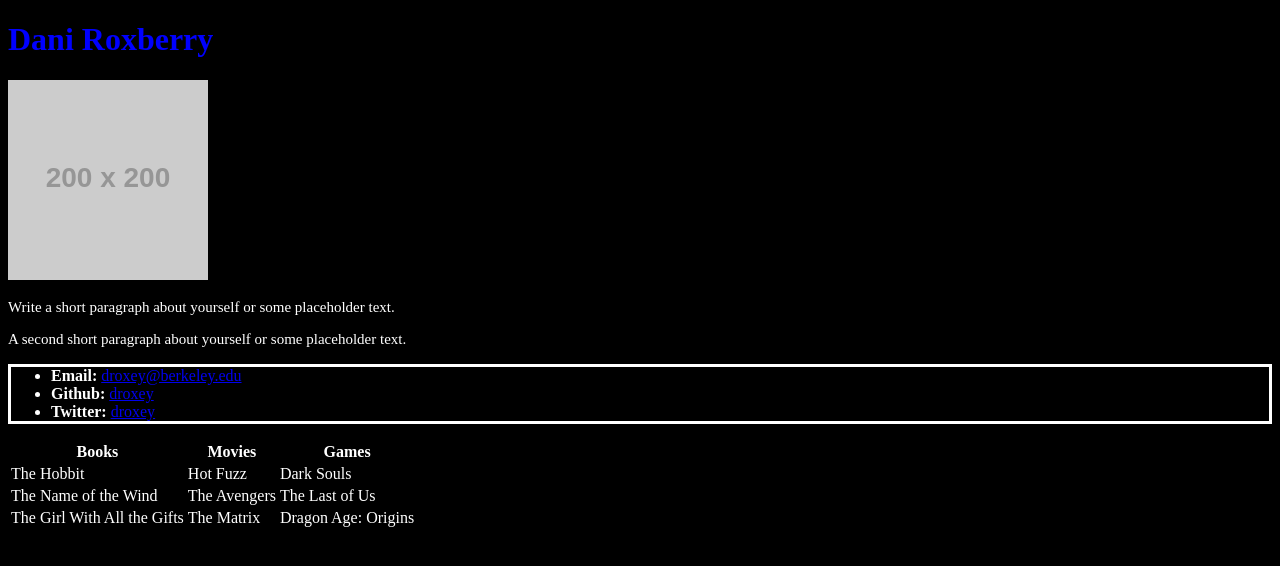
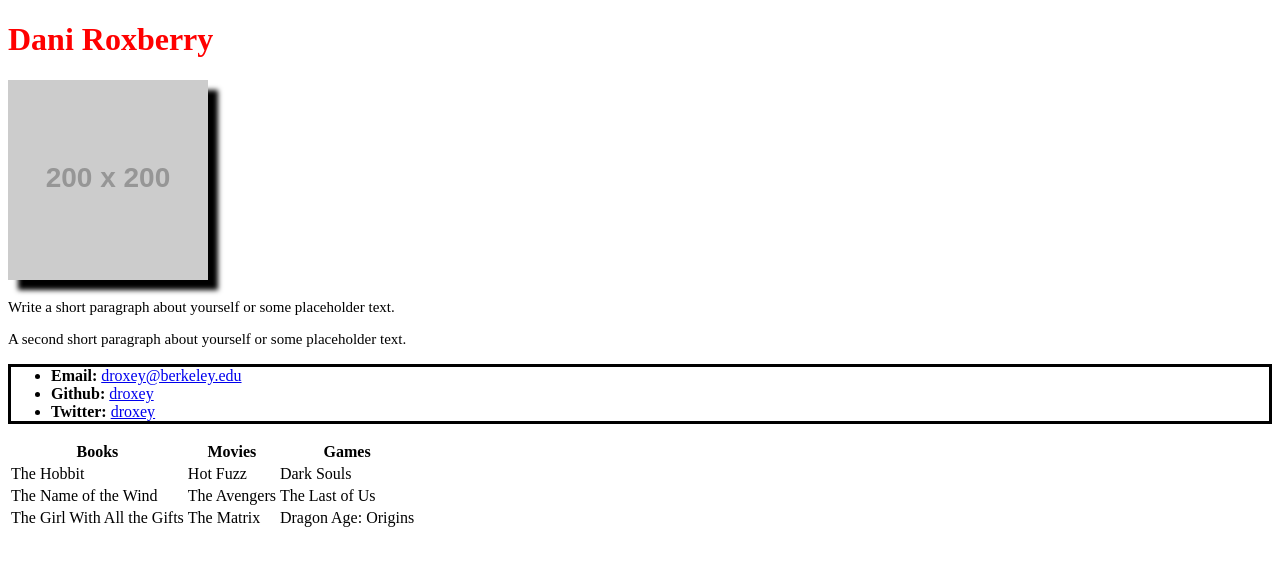
Before and after one commit to kataquino/kataquino.github.io, a plain HTML site: page index.html in a window 1280 px wide. Drawn offline with Linux system fonts and the light colour scheme; placeholder pictures from the web are drawn by us.

Commit message:
modified css

```diff
--- a/index.html
+++ b/index.html
@@ -5,16 +5,6 @@
     <meta charset="UTF-8">
     <title>Basic HTML Bio: Dani (DataViz Class)</title>
     <link rel="stylesheet" type="text/css" href="style.css">
-  <style>
-    body {
-       background-color: black;
-       color: white;
-}
-
-    h1 {
-      color: blue;
-}
-  </style>
   </head>
 
   <body>
```
